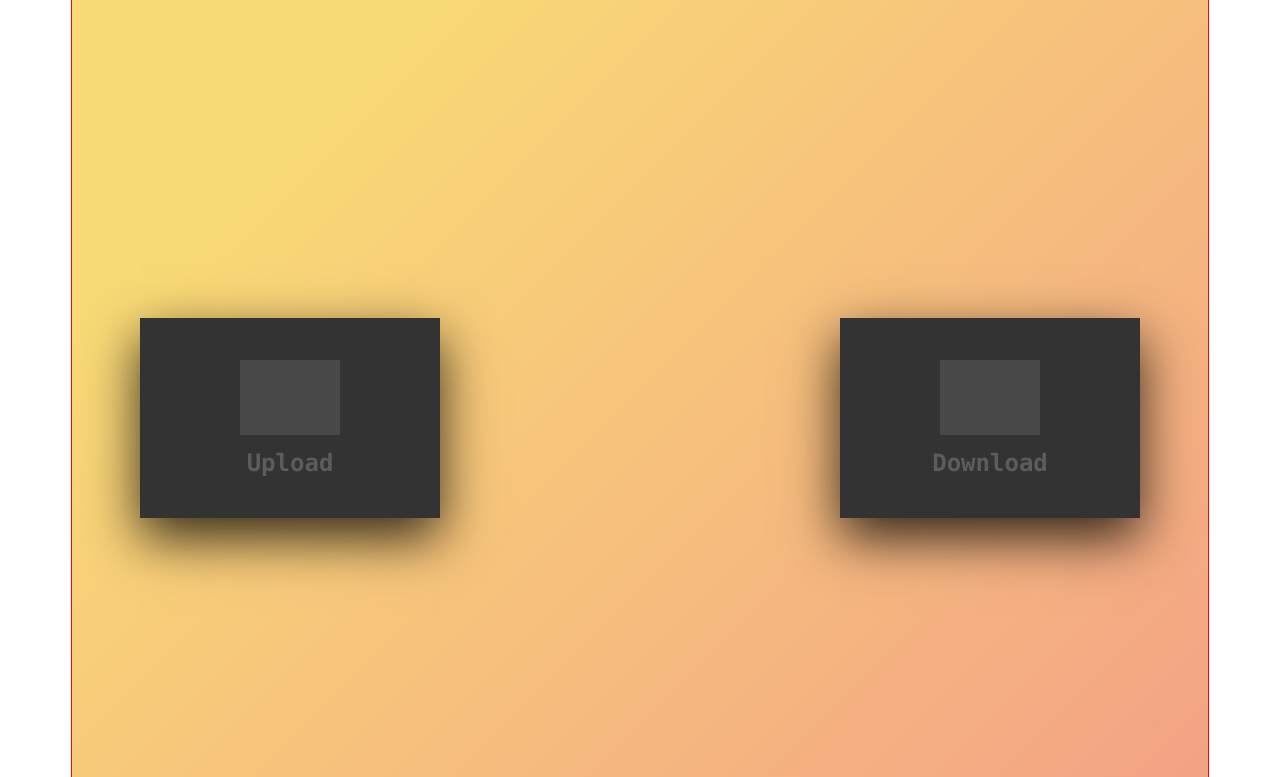
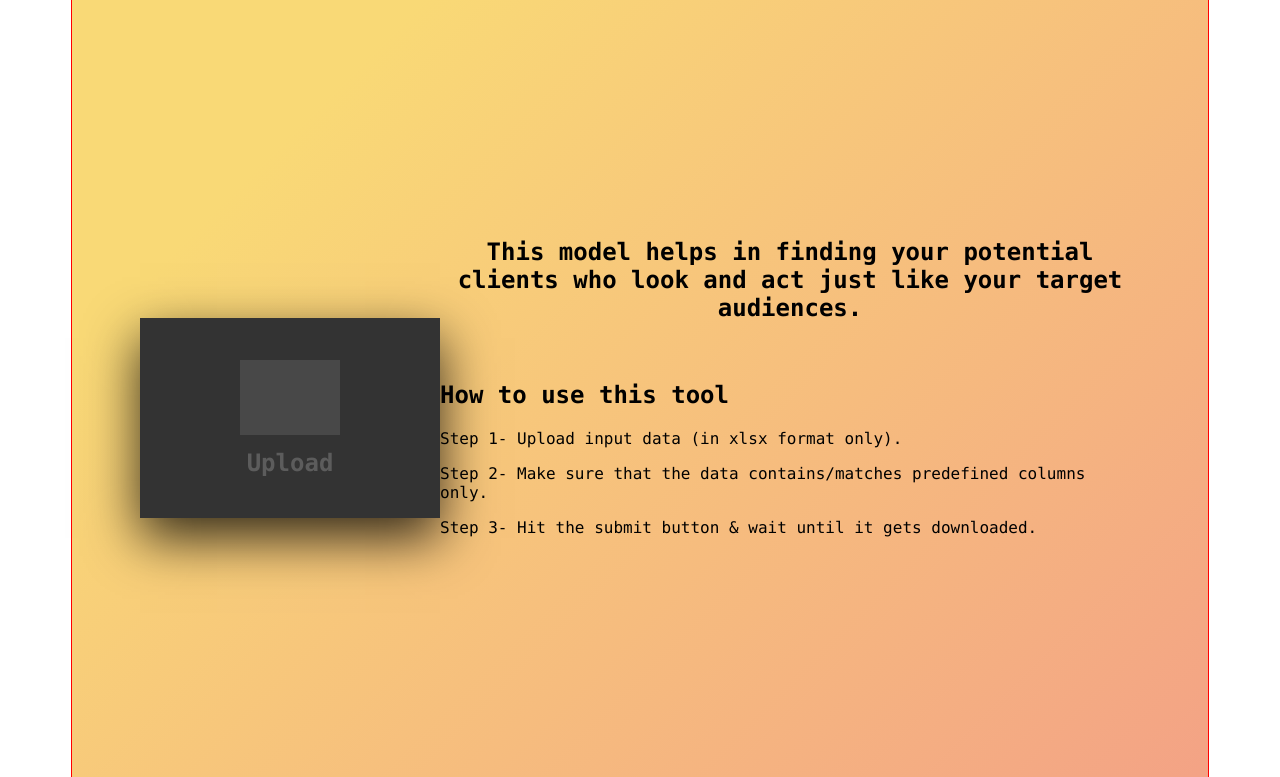
Before and after one commit to A-hash-pixel/look_alike_model, a Flask app: page / in a window 1280 px wide. Shown: the part 295-1072 px from the top of the page. Run offline with Flask 2, Linux system fonts and the light colour scheme; grey boxes are pictures that could not be loaded.

Commit message:
Added instructions

```diff
--- a/templates/final.html
+++ b/templates/final.html
@@ -167,24 +167,17 @@
                     </div>
 
                     <div class="card">
-                        <div class="face face1">
-                            <div class="content">
-                                <img src="https://github.com/Jhonierpc/WebDevelopment/blob/master/CSS%20Card%20Hover%20Effects/img/launch_128.png?raw=true">
-                                <h3>Download</h3>
-                            </div>
+                        <div class="face3">
+<h2 style="text-align:center;">This model helps in finding your potential clients who look and act just like your target audiences.</h2>
+                    </br>
+                <h2 style="text-align:left;">How to use this tool</h2>
+
+                <p style="text-align:left;">Step 1- Upload input data (in xlsx format only).</p>
+                <p style="text-align:left;">Step 2- Make sure that the data contains/matches predefined columns only.</p>
+                <p style="text-align:left;">Step 3- Hit the submit button & wait until it gets downloaded.</p>
+
                         </div>
-                        <div class="face face2">
-                            <div class="content">
-                                <h3>Download your look alike audience's data</h3>
-                                <p>Data in excel format</p>
-                                <a id="download-btn" href="" download>
-                                    <meta name="viewport" content="width=device-width, initial-scale=1">
-                                    <!-- Add icon library -->
-                                    <button class="btn"><i class="fa fa-download"></i> Download</button>
-                                </a>
 
-                            </div>
-                        </div>
                     </div>
                 </div>
             </div>
```
